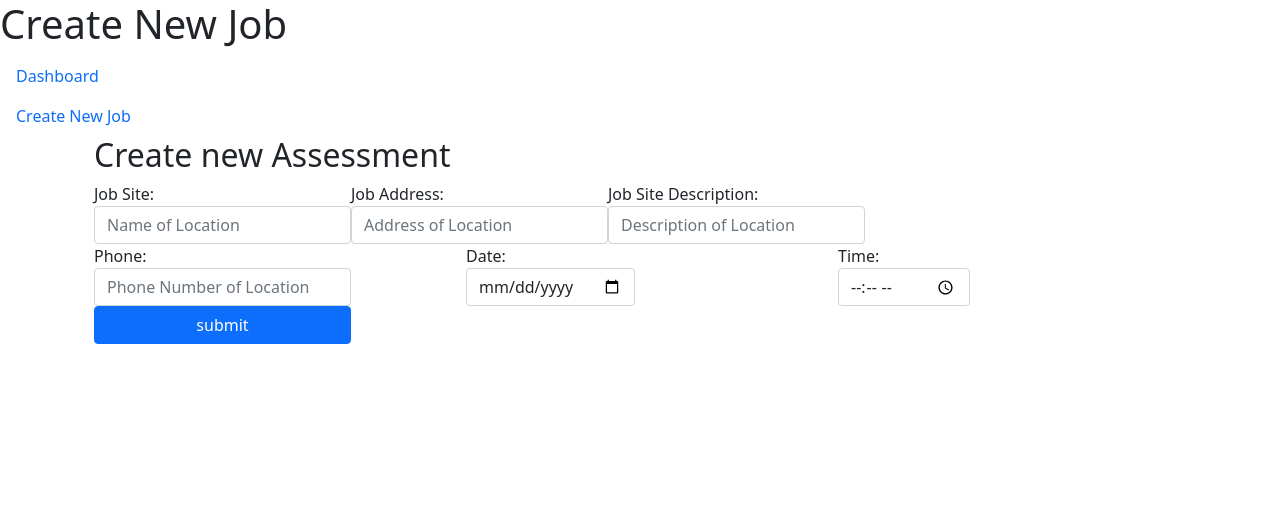
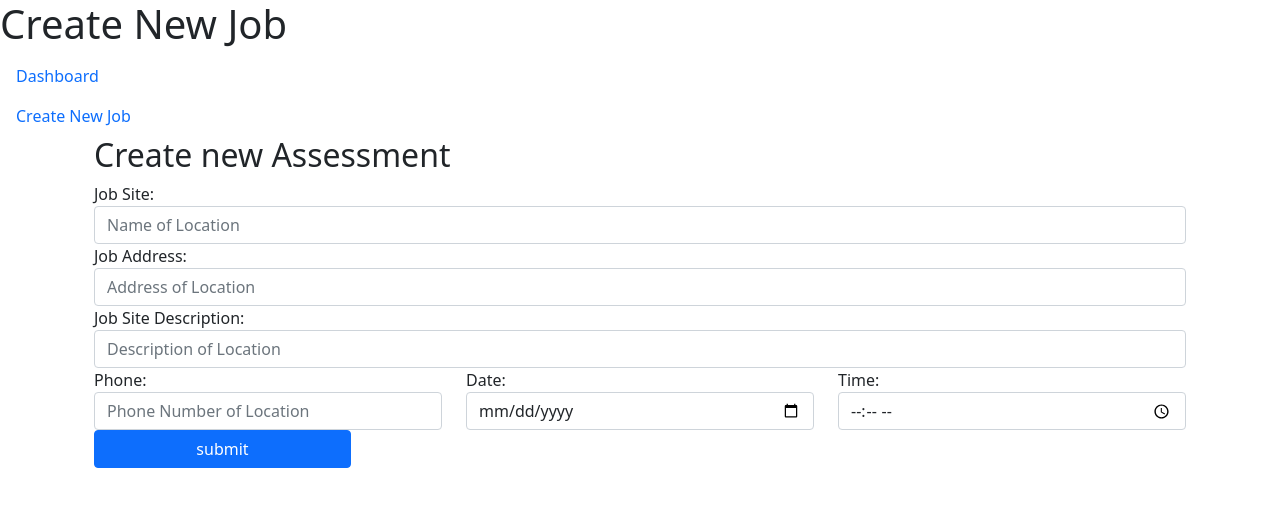
Before and after one commit to EllairaT/DRA, a Next.js app: page /createAssessment in a window 1280 px wide. Shown: the top 506 px of the page. Built offline with nearby package versions, Linux system fonts and the light colour scheme.

Commit message:
fixing the Label issue
Removing the label fixed it and fix some naming issues

```diff
--- a/components/Navi.js
+++ b/components/Navi.js
@@ -5,7 +5,7 @@ export default function Navi() {
         <>
             <Nav className="flex-column" >
                 <Nav.Link href="/">Dashboard</Nav.Link>
-                <Nav.Link href='/newAssessmentForm'>Create New Job</Nav.Link>
+                <Nav.Link href='/createAssessment'>Create New Job</Nav.Link>
                 {/* <Nav.Link eventKey="link-2">Link</Nav.Link> */}
             </Nav>
         </>
--- a/components/newAssessmentForm.js
+++ b/components/newAssessmentForm.js
@@ -1,30 +1,30 @@
 import { Container, Row, Form, Col, Button } from 'react-bootstrap'
-import React, { useState } from 'react';
+import React, { useState } from 'react'
 import Input from './Input'
 
 export default function NewDRAForm(props) {
 
   const [job, setJob] = useState({
-    JobSite: "",
-    JobAddress: "",
-    JobSiteDescription: "",
-    Phone: "",
-    Date: "",
-    Time: ""
+    JobSite: '',
+    JobAddress: '',
+    JobSiteDescription: '',
+    Phone: '',
+    Date: '',
+    Time: ''
   })
 
   const onSubmit = (e) => {
-    e.preventDefault();
-    //Needed to be added to database to store
-    alert(`Submitting ${job.JobSite}, ${job.JobAddress}, ${job.JobSiteDescription}, ${job.Phone}, ${job.Date}, ${job.Time}`);
+    e.preventDefault()
+    // Needed to be added to database to store
+    alert(`Submitting ${job.JobSite}, ${job.JobAddress}, ${job.JobSiteDescription}, ${job.Phone}, ${job.Date}, ${job.Time}`)
 
   }
   const inputsHandler = (e) => {
     // update the attributes in object
-    const name = e.target.name;
-    const value = e.target.value;
-    job[name] = value;
-    setJob(job);
+    const {name} = e.target
+    const {value} = e.target
+    job[name] = value
+    setJob(job)
 
   }
 
@@ -35,33 +35,33 @@ export default function NewDRAForm(props) {
           <h2>Create new Assessment</h2>
         </Row>
         <Form>
-          <label>Job Site:
+          Job Site:
           <Input type="text" placeholder="Name of Location" name="JobSite" onChange={inputsHandler} />
-          </label>
 
-          <label>Job Address:
+
+          Job Address:
           <Input type="text" placeholder="Address of Location" name="JobAddress" onChange={inputsHandler} />
-          </label>
 
-          <label>Job Site Description:
+
+          Job Site Description:
           <Input type="text" placeholder="Description of Location" name="JobSiteDescription" onChange={inputsHandler} />
-          </label>
+
 
           <Row>
             <Col>
-              <label>Phone:
+              Phone:
               <Input type="tel" placeholder="Phone Number of Location" name="Phone" onChange={inputsHandler} />
-              </label>
+
             </Col>
             <Col>
-              <label>Date:
+              Date:
               <Input type="date" name="Date" onChange={inputsHandler} />
-              </label>
+
             </Col>
             <Col>
-              <label>Time:
+              Time:
               <Input type="time" name="Time" onChange={inputsHandler} />
-              </label>
+
             </Col>
           </Row>
           <Button as="input" onClick={onSubmit} value="submit" />
--- a/pages/createAssessment.js
+++ b/pages/createAssessment.js
@@ -3,7 +3,7 @@ import Form from '../components/newAssessmentForm'
 import Navi from '../components/Navi'
 import 'bootstrap/dist/css/bootstrap.min.css'
 
-export default function New_job() {
+export default function newAssessment() {
   return (
     <>
 
```
